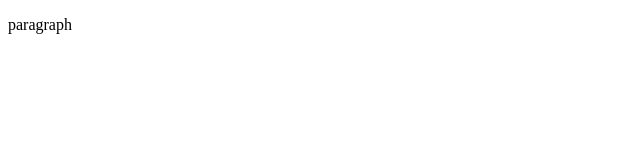
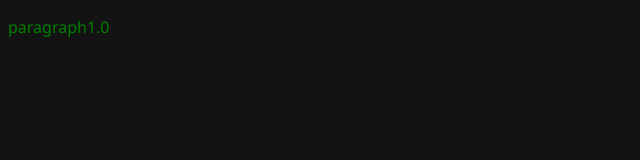
Before and after one commit to OctoBurr/Mod-Making-Tut, a plain HTML site: page index.html in a window 1280 px wide. Shown: the whole page, without its empty margins (0-640 px from the left). Drawn offline with Linux system fonts and the light colour scheme.

Commit message:
Update index.html

```diff
--- a/index.html
+++ b/index.html
@@ -7,10 +7,10 @@
         <title></title>
         <meta name="description" content="">
         <meta name="viewport" content="width=device-width, initial-scale=1">
-        <link rel="stylesheet" href="">
+        <link rel="stylesheet" href="stylesheet.css">
     </head>
     <body>
-        <p>paragraph</p>
+        <p>paragraph1.0</p>
 
         <script src="" async defer></script>
     </body>
```
